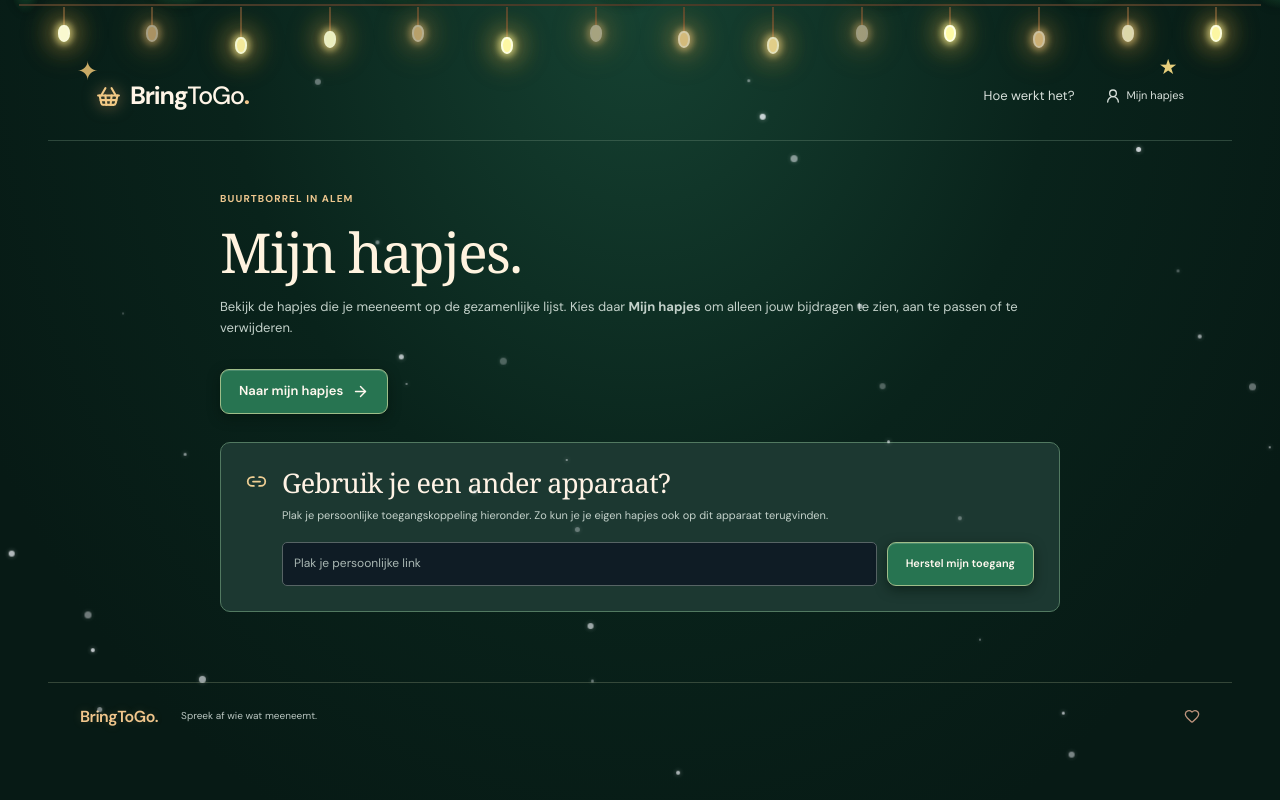
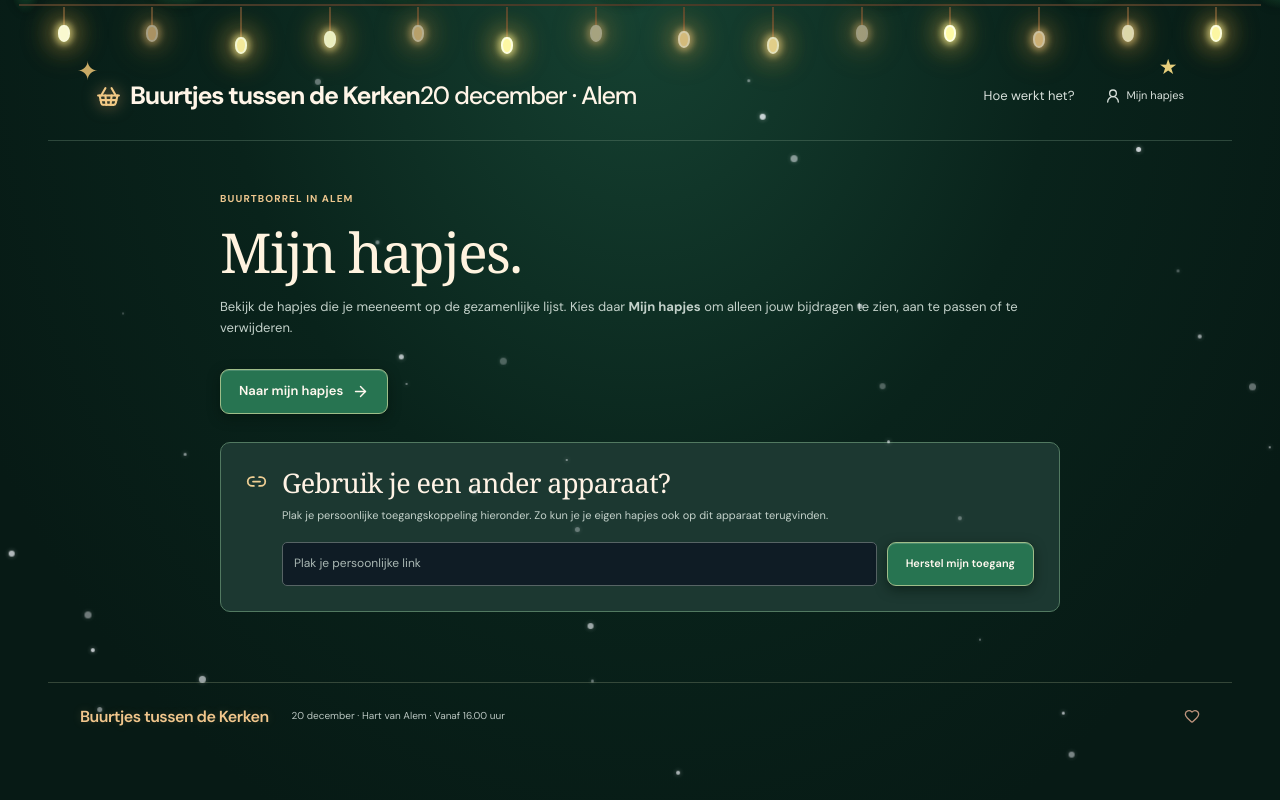
Before and after one commit to GaryWenneker/BringToGo, a Next.js app: page /mijn in a window 1280 px wide. Built offline with nearby package versions, Linux system fonts and the light colour scheme; a web font is replaced by a local one.

Commit message:
feat: brand the neighborhood invitation as Buurtjes tussen de Kerken

```diff
--- a/src/components/shared.tsx
+++ b/src/components/shared.tsx
@@ -2,9 +2,9 @@
 import Link from 'next/link';
 import { ShoppingBasket, Heart, UserRound } from 'lucide-react';
 export function Header() {
-  return <header className="site-header"><Link href="/" className="brand" aria-label="BringToGo startpagina"><span className="brand-mark"><ShoppingBasket size={25}/></span>Bring<span>ToGo</span><span className="brand-dot">.</span></Link><nav aria-label="Hoofdnavigatie"><a href="/#zo-werkt-het" className="how-link">Hoe werkt het?</a><Link href="/mijn" className="my-overview-link" aria-label="Mijn hapjes en persoonlijke toegang"><UserRound size={16}/><span>Mijn hapjes</span></Link></nav></header>;
+  return <header className="site-header"><Link href="/" className="brand" aria-label="Buurtjes tussen de Kerken, 20 december, startpagina"><span className="brand-mark"><ShoppingBasket size={25}/></span><span className="brand-label"><strong className="brand-main">Buurtjes tussen de Kerken</strong><span className="brand-sub">20 december · Alem</span></span></Link><nav aria-label="Hoofdnavigatie"><a href="/#zo-werkt-het" className="how-link">Hoe werkt het?</a><Link href="/mijn" className="my-overview-link" aria-label="Mijn hapjes en persoonlijke toegang"><UserRound size={16}/><span>Mijn hapjes</span></Link></nav></header>;
 }
-export function Footer() { return <footer className="site-footer"><span className="footer-brand">BringToGo.</span><span>Spreek af wie wat meeneemt.</span><Heart size={16}/></footer>; }
+export function Footer() { return <footer className="site-footer"><span className="footer-brand">Buurtjes tussen de Kerken</span><span>20 december · Hart van Alem · Vanaf 16.00 uur</span><Heart size={16}/></footer>; }
 export async function api(url:string, method='GET', data?:unknown) {
   const result = await fetch(url, { method, cache:'no-store', credentials:'same-origin', headers: data === undefined ? {} : {'Content-Type':'application/json'}, body: data === undefined ? undefined : JSON.stringify(data) });
   const json = await result.json();
```
